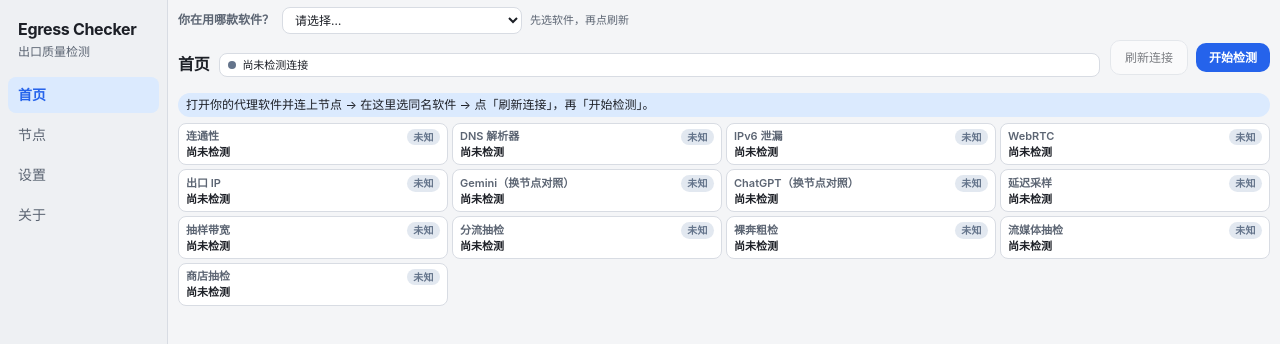
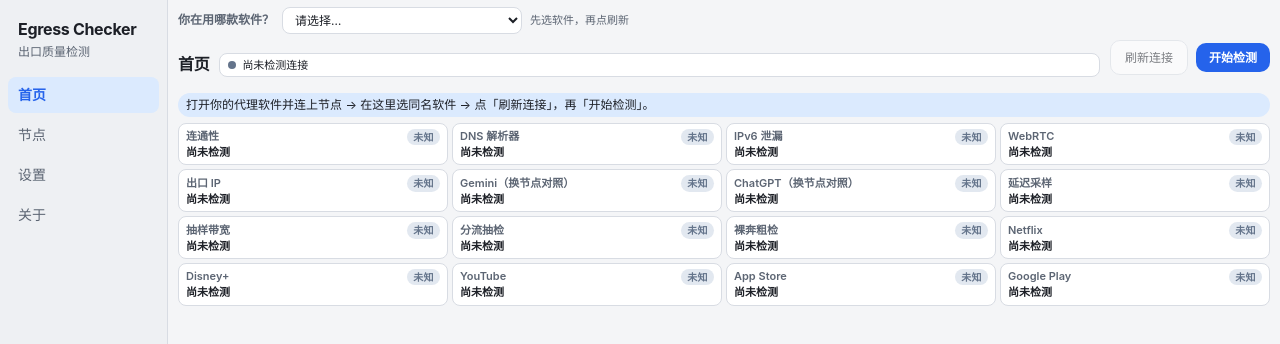
Before and after one commit to JTee77/egress-checker, a React (Vite) app: page / in a window 1280 px wide. Shown: the top 344 px of the page. Built offline with nearby package versions, Linux system fonts and the light colour scheme.

Commit message:
feat(home): Scheme A — five independent service CheckCards
Split combined streaming/store spot-checks into Netflix, Disney+, YouTube,
App Store, and Google Play cards with plain Chinese summaries and honesty
tips; update About footnotes and empty-node connection copy.

```diff
--- a/src/lib/egress/diagnostics.ts
+++ b/src/lib/egress/diagnostics.ts
@@ -1359,15 +1359,6 @@ type ProbeLine = {
   detail: string;
 };
 
-/** fail > warn > pass; unknown ignored unless every line is unknown. */
-function worstMeaningful(levels: CheckLevel[]): CheckLevel {
-  const meaningful = levels.filter((l) => l !== "unknown" && l !== "running");
-  if (meaningful.length === 0) return "unknown";
-  if (meaningful.includes("fail")) return "fail";
-  if (meaningful.includes("warn")) return "warn";
-  return "pass";
-}
-
 function extractNetflixRegion(text: string): string | null {
   const patterns = [
     /"currentCountry"\s*:\s*"([A-Z]{2})"/i,
@@ -1415,7 +1406,7 @@ async function probeNetflixLine(
     return {
       name: "Netflix",
       level: "fail",
-      summary: `疑似地区/IP 拦截（HTTP ${r.status || "?"}）`,
+      summary: `疑似墙或地区拦截（HTTP ${r.status || "?"}）。`,
       detail: `${url} → HTTP ${r.status} · ${ms}ms\n信号：NSEZ-403 / 403 / 地区拦截文案。\n边界：粗检 ≠ 会员权益/片库/画质。`,
     };
   }
@@ -1432,22 +1423,23 @@ async function probeNetflixLine(
     return {
       name: "Netflix",
       level: "warn",
-      summary: `可达但标题页异常（可能仅自制剧 / HTTP ${r.status}）`,
+      summary: `可达，但标题页异常（可能仅自制剧，HTTP ${r.status}）。`,
       detail: `${url} → HTTP ${r.status} · ${ms}ms · body≈${body.length}B\n信号：Oh no! / page-404 / 404。\n边界：粗检 ≠ 完整片库解锁。`,
     };
   }
 
   if (reachable) {
-    const regionTag = region
-      ? `地区线索 ${region}`
-      : "地区线索未解析（跟随重定向后仅看状态/正文）";
     return {
       name: "Netflix",
       level: region ? "pass" : "warn",
-      summary: `标题页可达 · ${regionTag}`,
+      summary: region
+        ? `标题页可达。地区线索：${region}。`
+        : "标题页可达。地区线索未解析。",
       detail: [
         `${url} → HTTP ${r.status} · ${ms}ms · body≈${body.length}B`,
-        regionTag,
+        region
+          ? `地区线索：${region}`
+          : "地区线索未解析（跟随重定向后仅看状态/正文）。",
         "测了什么：title/80018499 经 mixed-port（跟随重定向后看状态与正文线索）。",
         "没测：完整片库、账号登录、4K/HDR、CDN 线路质量。",
       ].join("\n"),
@@ -1504,7 +1496,7 @@ async function probeDisneyLine(
     return {
       name: "Disney+",
       level: "fail",
-      summary: `疑似地区墙 / 不可用（HTTP ${r.status || "?"}）`,
+      summary: `疑似墙或地区不可用（HTTP ${r.status || "?"}）。`,
       detail: `${url} → HTTP ${r.status} · ${ms}ms\n信号：unavailable / not available / 403。\n边界：粗检 ≠ 会员登录与片库。`,
     };
   }
@@ -1518,8 +1510,8 @@ async function probeDisneyLine(
       name: "Disney+",
       level: "pass",
       summary: region
-        ? `首页可达 · 地区线索 ${region}`
-        : `首页可达（HTTP ${r.status}）`,
+        ? `首页可达。地区线索：${region}。`
+        : `首页可达（HTTP ${r.status}）。`,
       detail: [
         `${url} → HTTP ${r.status} · ${ms}ms · body≈${body.length}B`,
         region ? `地区线索：${region}` : "未从 HTML 解析到稳定地区码（仍可能可用）。",
@@ -1580,7 +1572,7 @@ async function probeYoutubeLine(
     return {
       name: "YouTube",
       level: "fail",
-      summary: `Premium 页提示地区不可用${country ? `（${country}）` : ""}`,
+      summary: `疑似墙：Premium 页提示地区不可用${country ? `（${country}）` : ""}。`,
       detail: `${url} → HTTP ${r.status} · ${ms}ms\n信号：not available in your country。\n边界：粗检 ≠ Premium 订阅/全家共享/画质。`,
     };
   }
@@ -1594,8 +1586,8 @@ async function probeYoutubeLine(
       name: "YouTube",
       level: "pass",
       summary: country
-        ? `Premium 页可达 · 国家码线索 ${country}`
-        : `Premium 页可达（粗检）`,
+        ? `Premium 页可达。地区线索：${country}。`
+        : "Premium 页可达（粗检）。",
       detail: [
         `${url} → HTTP ${r.status} · ${ms}ms · body≈${body.length}B`,
         country ? `country-code / GL：${country}` : "未解析到 country-code（页仍可达）。",
@@ -1609,7 +1601,7 @@ async function probeYoutubeLine(
     return {
       name: "YouTube",
       level: "warn",
-      summary: `页可达但 Premium 信号弱（HTTP ${r.status}）`,
+      summary: `页可达，但 Premium 信号弱（HTTP ${r.status}）。`,
       detail: `${url} → HTTP ${r.status} · ${ms}ms · body≈${body.length}B。可能被改版/重定向稀释信号。`,
     };
   }
@@ -1619,38 +1611,6 @@ async function probeYoutubeLine(
     level: "unknown",
     summary: `状态不明（HTTP ${r.status || "超时"}）`,
     detail: `${url} → HTTP ${r.status || "超时"} · ${ms}ms · body≈${body.length}B`,
-  };
-}
-
-/**
- * 流媒体抽检：Netflix / Disney+ / YouTube 经 mixed-port 的粗可达与地区线索。
- */
-export async function checkStreamingUnlock(
-  mixedPort?: number | null,
-): Promise<CheckCard> {
-  const lines = [
-    await probeNetflixLine(mixedPort),
-    await probeDisneyLine(mixedPort),
-    await probeYoutubeLine(mixedPort),
-  ];
-  const level = worstMeaningful(lines.map((l) => l.level));
-  const summary = lines.map((l) => `${l.name}：${l.summary}`).join(" · ");
-  const detail = [
-    ...lines.map((l) => `【${l.name} · ${l.level}】${l.summary}\n${l.detail}`),
-    "——",
-    "边界：粗检 ≠ 会员权益 / 片库 / 画质 / 账号可用性；未覆盖全部平台。",
-    mixedPort != null && mixedPort > 0
-      ? `路径：优先经 mixed-port(${mixedPort})。`
-      : "路径：未配置 mixed-port（可能走窗口直连，结果勿当代理出口）。",
-  ].join("\n\n");
-
-  return {
-    id: "streaming",
-    title: "流媒体抽检",
-    level,
-    summary,
-    detail,
-    tip: "粗检 ≠ 会员权益/片库/画质/账号可用性；未覆盖全部平台。换节点对照用。",
   };
 }
 
@@ -1681,7 +1641,7 @@ async function probeAppleStoreLine(
 
   if (!r.status && !body) {
     return {
-      name: "Apple App Store",
+      name: "App Store",
       level: "unknown",
       summary: "探测超时或不可达",
       detail: `${url} → 超时/无响应（${ms}ms）`,
@@ -1700,20 +1660,20 @@ async function probeAppleStoreLine(
 
   if (wall) {
     return {
-      name: "Apple App Store",
+      name: "App Store",
       level: "fail",
-      summary: `疑似地区墙（HTTP ${r.status || "?"}）`,
+      summary: `疑似墙或地区不可用（HTTP ${r.status || "?"}）。`,
       detail: `${url} → HTTP ${r.status} · ${ms}ms\n边界：不是下载、支付、上架审核。`,
     };
   }
 
   if (reachable) {
     return {
-      name: "Apple App Store",
+      name: "App Store",
       level: "pass",
       summary: sf
-        ? `网页店面可达 · 线索 ${sf}`
-        : `网页店面可达（HTTP ${r.status}）`,
+        ? `网页店面可达。地区线索：${sf}。`
+        : `网页店面可达（HTTP ${r.status}）。`,
       detail: [
         `${url} → HTTP ${r.status} · ${ms}ms · body≈${body.length}B`,
         sf
@@ -1726,7 +1686,7 @@ async function probeAppleStoreLine(
   }
 
   return {
-    name: "Apple App Store",
+    name: "App Store",
     level: "unknown",
     summary: `状态不明（HTTP ${r.status || "超时"}）`,
     detail: `${url} → HTTP ${r.status || "超时"} · ${ms}ms · body≈${body.length}B`,
@@ -1776,7 +1736,7 @@ async function probeGooglePlayLine(
     return {
       name: "Google Play",
       level: "fail",
-      summary: `疑似地区墙（HTTP ${r.status || "?"}）`,
+      summary: `疑似墙或地区不可用（HTTP ${r.status || "?"}）。`,
       detail: `${url} → HTTP ${r.status} · ${ms}ms\n边界：不是下载、支付、上架审核。`,
     };
   }
@@ -1786,8 +1746,8 @@ async function probeGooglePlayLine(
       name: "Google Play",
       level: "pass",
       summary: gl
-        ? `网页商店可达 · gl=${gl}`
-        : `网页商店可达（HTTP ${r.status}）`,
+        ? `网页商店可达。地区线索：${gl}。`
+        : `网页商店可达（HTTP ${r.status}）。`,
       detail: [
         `${url} → HTTP ${r.status} · ${ms}ms · body≈${body.length}B`,
         gl ? `gl 线索：${gl}` : "未解析到 gl 参数（页仍可达）。",
@@ -1805,35 +1765,84 @@ async function probeGooglePlayLine(
   };
 }
 
-/**
- * 商店抽检：Apple App Store / Google Play 网页粗可达与地区线索。
- */
-export async function checkStoreUnlock(
+function mixedPortPathNote(mixedPort?: number | null): string {
+  return mixedPort != null && mixedPort > 0
+    ? `路径：优先经 mixed-port(${mixedPort})。`
+    : "路径：未配置 mixed-port（可能走窗口直连，结果勿当代理出口）。";
+}
+
+function serviceCardFromLine(
+  id: string,
+  title: string,
+  line: ProbeLine,
+  tip: string,
+  mixedPort?: number | null,
+): CheckCard {
+  return {
+    id,
+    title,
+    level: line.level,
+    summary: line.summary,
+    detail: [line.detail, mixedPortPathNote(mixedPort)].join("\n"),
+    tip,
+  };
+}
+
+const STREAM_TIP =
+  "粗检 ≠ 会员权益 / 片库 / 画质 / 账号可用性。换节点对照用。";
+const STORE_TIP =
+  "粗检 ≠ 下载、支付、上架审核。换节点对照用。";
+
+/** Netflix 单独卡：标题页粗可达与地区线索。 */
+export async function checkNetflixUnlock(
   mixedPort?: number | null,
 ): Promise<CheckCard> {
-  const lines = [
-    await probeAppleStoreLine(mixedPort),
-    await probeGooglePlayLine(mixedPort),
-  ];
-  const level = worstMeaningful(lines.map((l) => l.level));
-  const summary = lines.map((l) => `${l.name}：${l.summary}`).join(" · ");
-  const detail = [
-    ...lines.map((l) => `【${l.name} · ${l.level}】${l.summary}\n${l.detail}`),
-    "——",
-    "边界：不是下载、支付、上架审核；仅网页店面粗检。",
-    mixedPort != null && mixedPort > 0
-      ? `路径：优先经 mixed-port(${mixedPort})。`
-      : "路径：未配置 mixed-port（可能走窗口直连）。",
-  ].join("\n\n");
-
-  return {
-    id: "store",
-    title: "商店抽检",
-    level,
-    summary,
-    detail,
-    tip: "不是下载、支付、上架审核。换节点时粗看网页店面是否打开。",
-  };
+  const line = await probeNetflixLine(mixedPort);
+  return serviceCardFromLine("netflix", "Netflix", line, STREAM_TIP, mixedPort);
+}
+
+/** Disney+ 单独卡：首页粗可达与地区线索。 */
+export async function checkDisneyUnlock(
+  mixedPort?: number | null,
+): Promise<CheckCard> {
+  const line = await probeDisneyLine(mixedPort);
+  return serviceCardFromLine("disney", "Disney+", line, STREAM_TIP, mixedPort);
+}
+
+/** YouTube 单独卡（探测仍用 Premium 页）：粗可达与地区线索。 */
+export async function checkYoutubeUnlock(
+  mixedPort?: number | null,
+): Promise<CheckCard> {
+  const line = await probeYoutubeLine(mixedPort);
+  return serviceCardFromLine("youtube", "YouTube", line, STREAM_TIP, mixedPort);
+}
+
+/** App Store 单独卡：网页店面粗可达与地区路径线索。 */
+export async function checkAppStoreUnlock(
+  mixedPort?: number | null,
+): Promise<CheckCard> {
+  const line = await probeAppleStoreLine(mixedPort);
+  return serviceCardFromLine(
+    "app-store",
+    "App Store",
+    line,
+    STORE_TIP,
+    mixedPort,
+  );
+}
+
+/** Google Play 单独卡：网页店面粗可达与地区线索。 */
+export async function checkGooglePlayUnlock(
+  mixedPort?: number | null,
+): Promise<CheckCard> {
+  const line = await probeGooglePlayLine(mixedPort);
+  return serviceCardFromLine(
+    "google-play",
+    "Google Play",
+    line,
+    STORE_TIP,
+    mixedPort,
+  );
 }
 
 
@@ -1871,8 +1880,11 @@ export async function runEgressDiagnostics(
   const bwCard = push(await sampleBandwidth(mixedPort));
   const splitCard = push(await checkSplitRouting(mixedPort, mihomoConfig));
   const bareCard = push(await checkBareEgress(mixedPort));
-  const streamingCard = push(await checkStreamingUnlock(mixedPort));
-  const storeCard = push(await checkStoreUnlock(mixedPort));
+  const netflixCard = push(await checkNetflixUnlock(mixedPort));
+  const disneyCard = push(await checkDisneyUnlock(mixedPort));
+  const youtubeCard = push(await checkYoutubeUnlock(mixedPort));
+  const appStoreCard = push(await checkAppStoreUnlock(mixedPort));
+  const googlePlayCard = push(await checkGooglePlayUnlock(mixedPort));
 
   return {
     ranAt: new Date().toISOString(),
@@ -1888,8 +1900,11 @@ export async function runEgressDiagnostics(
       bwCard,
       splitCard,
       bareCard,
-      streamingCard,
-      storeCard,
+      netflixCard,
+      disneyCard,
+      youtubeCard,
+      appStoreCard,
+      googlePlayCard,
     ],
     exitIp: exit,
     gemini,
--- a/src/lib/mihomo/client.ts
+++ b/src/lib/mihomo/client.ts
@@ -593,7 +593,7 @@ export async function getProxies(config: ControllerConfig): Promise<GetProxiesRe
       currentProxy: filtered.currentProxy,
       usingMock: false,
       error:
-        "已连接但未解析到可用节点，请到设置检查 Secret / 刷新，或确认订阅已加载",
+        "已连上软件，但还没有可用节点，请确认该软件里订阅已加载",
       unauthorized: false,
     };
   }
--- a/src/pages/AboutPage.tsx
+++ b/src/pages/AboutPage.tsx
@@ -72,11 +72,23 @@ export function AboutPage() {
           不测：TUN 内核状态、系统代理开关、各 App 是否各自走代理。
         </li>
         <li>
-          <strong>流媒体抽检</strong>：Netflix 标题页 / Disney+ 首页 / YouTube Premium 页经 mixed-port 的粗可达与地区线索。
-          不测：会员权益、片库、画质、账号可用性；未覆盖全部平台。
+          <strong>Netflix</strong>：标题页经 mixed-port 的粗可达与地区线索。
+          不测：会员权益、片库、画质、账号可用性。
         </li>
         <li>
-          <strong>商店抽检</strong>：Apple App Store / Google Play 网页店面粗可达与地区路径线索。
+          <strong>Disney+</strong>：首页经 mixed-port 的粗可达与地区线索。
+          不测：会员登录、片库、画质、bamgrid 完整解锁链。
+        </li>
+        <li>
+          <strong>YouTube</strong>：Premium 页经 mixed-port 的粗可达与国家码线索（卡片名仍为 YouTube）。
+          不测：Premium 订阅权益、画质、Music / Kids。
+        </li>
+        <li>
+          <strong>App Store</strong>：apps.apple.com 网页店面粗可达与地区路径线索。
+          不测：下载、支付、上架审核。
+        </li>
+        <li>
+          <strong>Google Play</strong>：play.google.com 网页店面粗可达与地区线索。
           不测：下载、支付、上架审核。
         </li>
       </ul>
--- a/src/pages/HomePage.tsx
+++ b/src/pages/HomePage.tsx
@@ -20,8 +20,11 @@ const PLACEHOLDERS: CheckCard[] = [
   { id: "bandwidth", title: "抽样带宽", level: "unknown", summary: "尚未检测" },
   { id: "split-routing", title: "分流抽检", level: "unknown", summary: "尚未检测" },
   { id: "bare-egress", title: "裸奔粗检", level: "unknown", summary: "尚未检测" },
-  { id: "streaming", title: "流媒体抽检", level: "unknown", summary: "尚未检测" },
-  { id: "store", title: "商店抽检", level: "unknown", summary: "尚未检测" },
+  { id: "netflix", title: "Netflix", level: "unknown", summary: "尚未检测" },
+  { id: "disney", title: "Disney+", level: "unknown", summary: "尚未检测" },
+  { id: "youtube", title: "YouTube", level: "unknown", summary: "尚未检测" },
+  { id: "app-store", title: "App Store", level: "unknown", summary: "尚未检测" },
+  { id: "google-play", title: "Google Play", level: "unknown", summary: "尚未检测" },
 ];
 
 export function HomePage({
--- a/src/styles/app.css
+++ b/src/styles/app.css
@@ -291,7 +291,7 @@ select {
   padding-bottom: 8px;
 }
 
-/* 首页：4 列密集布局 → 约三行装下多卡全文；11 卡时可纵向滚动（详情可见，不折叠） */
+/* 首页：4 列密集布局；卡多时纵向滚动（详情全文可见，不折叠隐藏） */
 .card-grid-home {
   grid-template-columns: repeat(4, minmax(0, 1fr));
   gap: 4px;
```
